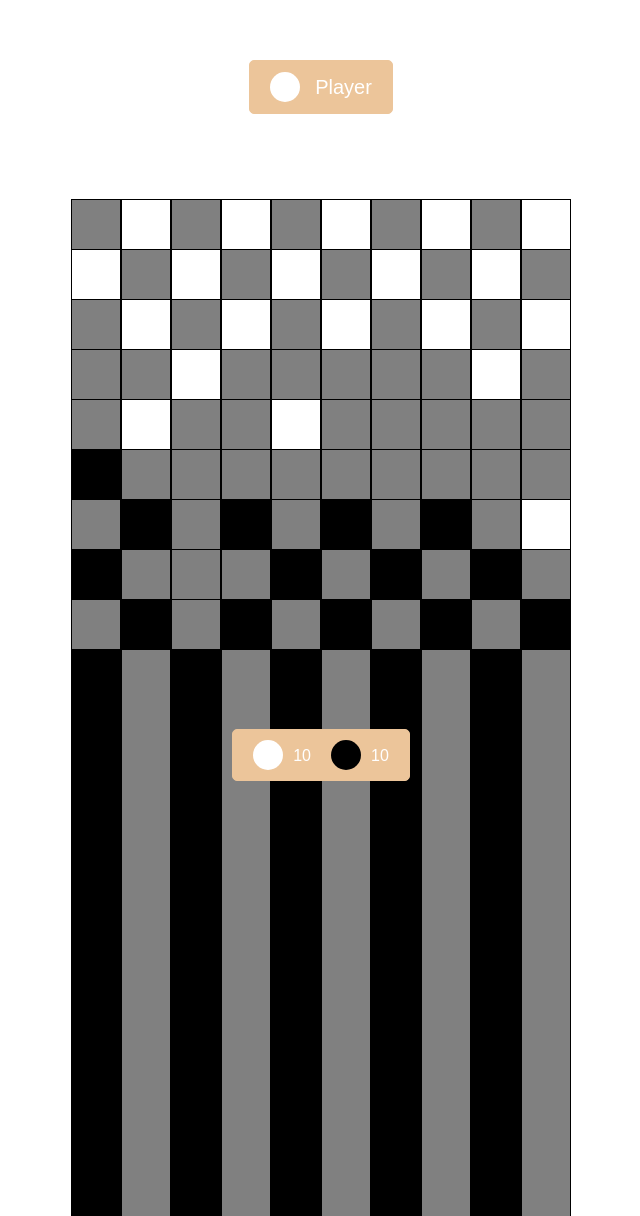
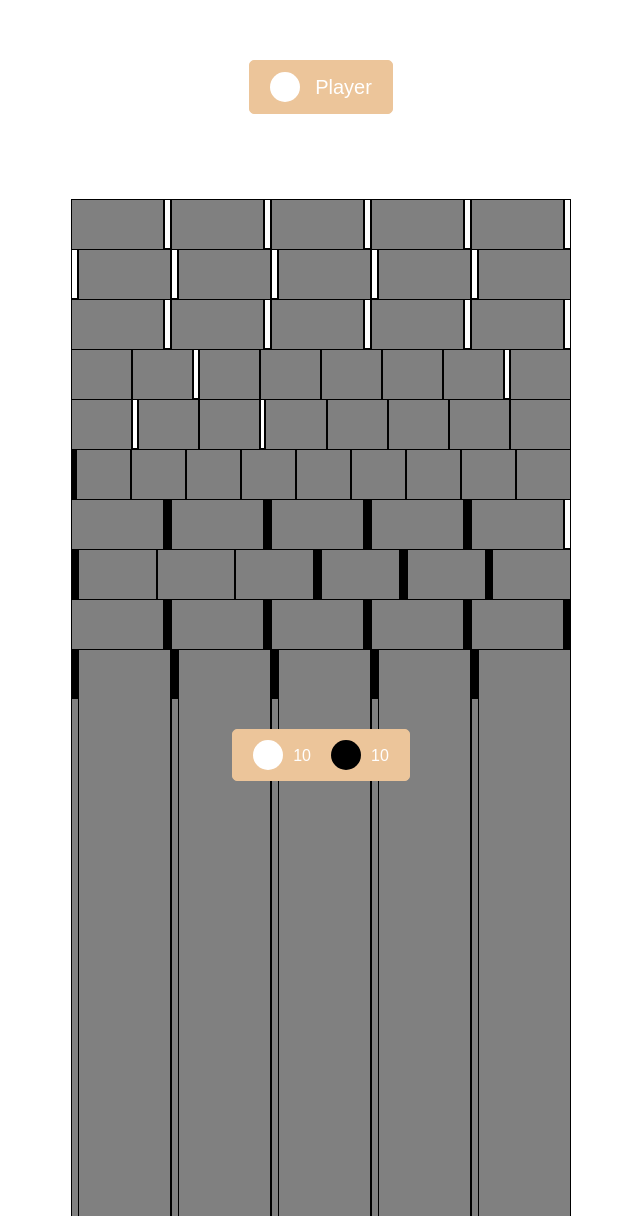
Before and after one commit to cs399f24/Checkers, a Flask app: page / in a window 1280 px wide. Shown: the part 375-1591 px from the top of the page, without its empty margins (319-959 px from the left). Run offline with Flask 3, Linux system fonts and the light colour scheme; some libraries are stand-ins or nearby versions.

Commit message:
changed the names in index, also changed the styling

```diff
--- a/static/styles.css
+++ b/static/styles.css
@@ -91,7 +91,7 @@ body {
   background-color: white;
 }
 
-.cell {
+.cell.empty {
   background-color: gray;
   width: 50vh;
   height: 90vw;
--- a/templates/index.html
+++ b/templates/index.html
@@ -25,7 +25,7 @@
                         <div
                         {% if tile == 1 %} class="cell black"
                         {% elif tile == -1 %} class="cell white"
-                        {% else %} class="cell"
+                        {% else %} class="cell empty"
                         {% endif %}></div>
                     {% endfor %}
                 </div>
```
